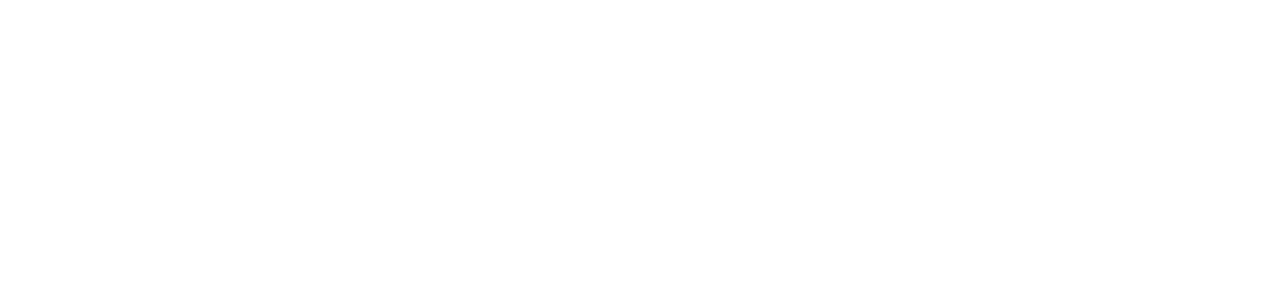
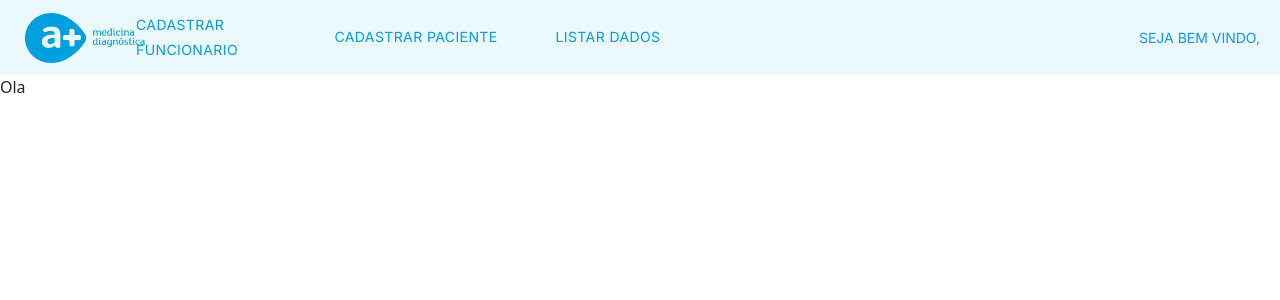
Before and after one commit to victorluizskt/medical-clinic, a React (Create React App) app in the folder MC.Frontend/: page /listarDados in a window 1280 px wide. Before the commit this address had no page. Shown: the top 300 px of the page. Built offline with nearby package versions, Linux system fonts and the light colour scheme.

Commit message:
Começando a criar parte da listagem de dados

```diff
--- a/MC.Frontend/src/App.tsx
+++ b/MC.Frontend/src/App.tsx
@@ -6,6 +6,7 @@
 import { Routes, Route } from 'react-router-dom'
 import HomeFuncionario from './pages/HomeFuncionario';
 import RegistrarFuncionario from './pages/RegistrarFuncionario';
+import ListarDadosPage from './pages/ListarDadosPage';
 import RegistrarPacientePage from './pages/RegistrarPacientePage';
 
 function App() {
@@ -19,6 +20,7 @@
         <Route path="/homeFuncionario" element={<HomeFuncionario/>} />
         <Route path="/registrarFuncionario" element={<RegistrarFuncionario />} />
         <Route path="/registrarPaciente" element={<RegistrarPacientePage/>} />
+        <Route path="/listarDados" element={<ListarDadosPage />} />
       </Routes>
   );
 }
--- /dev/null
+++ b/MC.Frontend/src/pages/ListarDadosPage/index.tsx
@@ -0,0 +1,11 @@
+import HeaderFuncionario from "../../common/components/Molecules/HeaderFuncionario";
+function ListarDadosPage() {
+  return (
+    <>
+      <HeaderFuncionario />
+      <span>Ola</span>
+    </>
+  )
+}
+
+export default ListarDadosPage;
```
